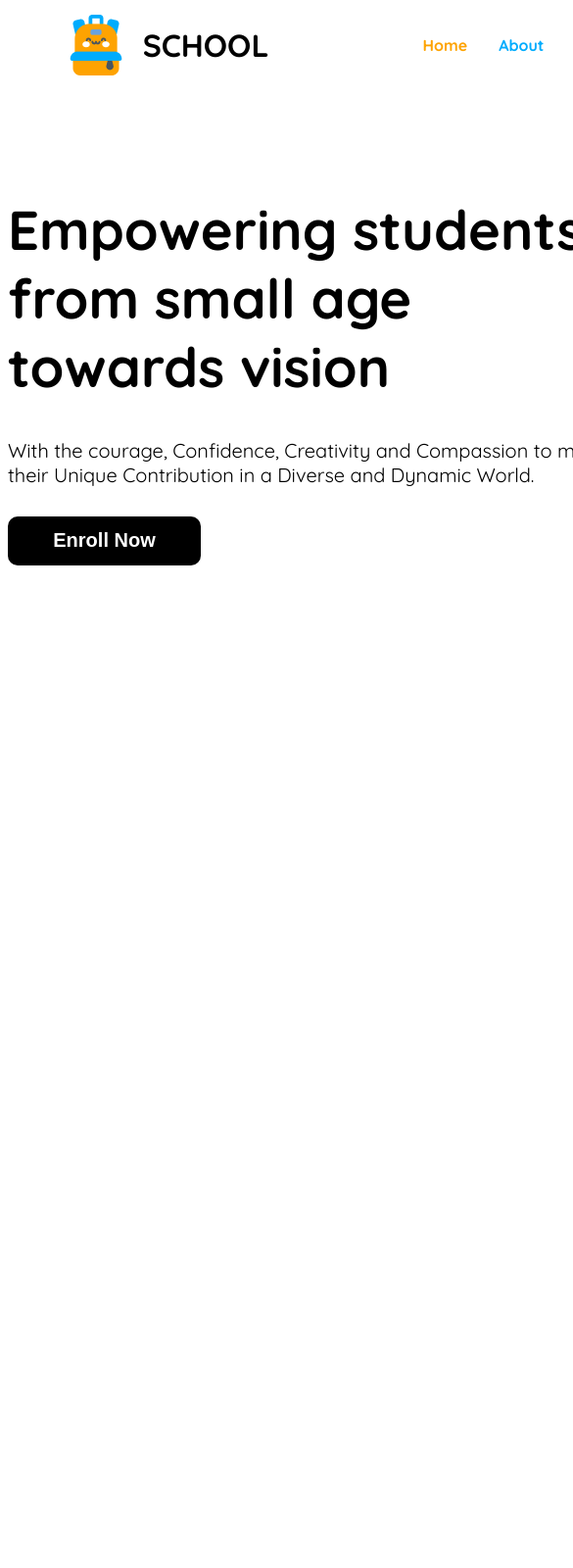
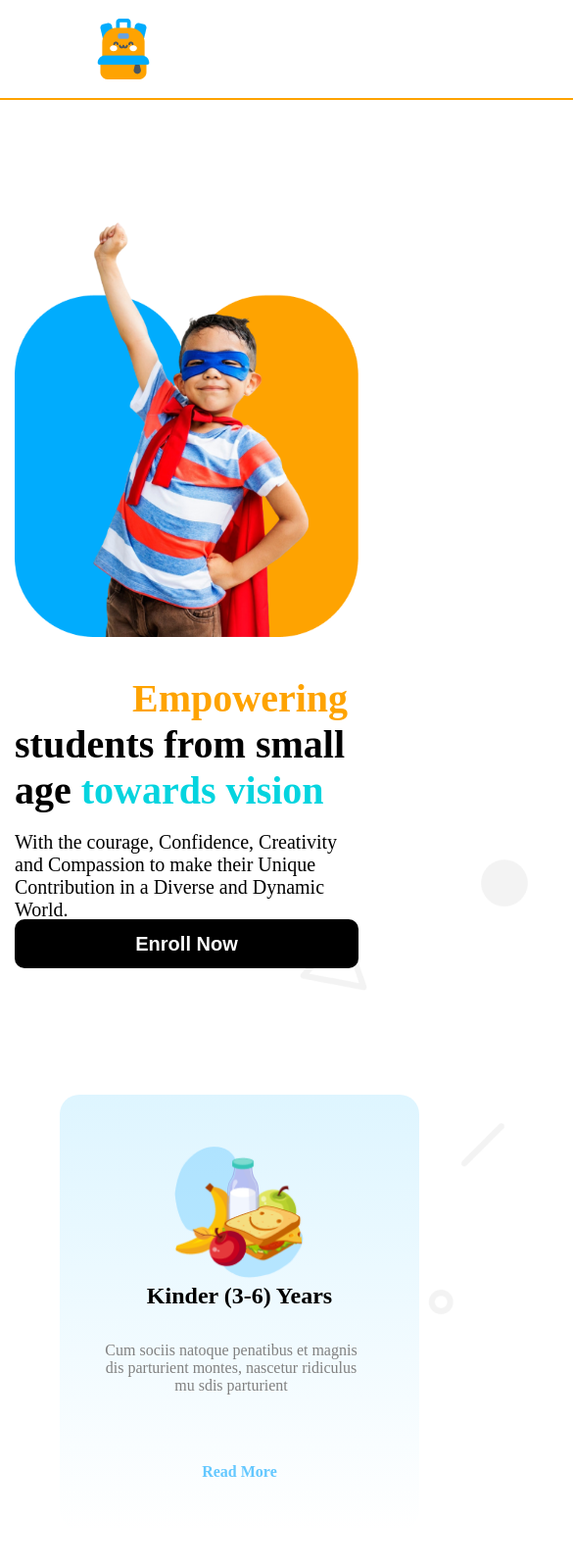
Before and after one commit to kamru25/kids-school, a plain HTML site: page index.html in a window 390 px wide. Shown: the top 1600 px of the page at 98% size, 585 px wide, since content can reach past the window. Before the commit the page ends 844 px from the top, so only its background shows below. Drawn offline with Linux system fonts and the light colour scheme.

Commit message:
curriculum add

```diff
--- a/index.html
+++ b/index.html
@@ -11,10 +11,10 @@
 
 <body class="quicksand-font">
   <header>
+    <nav class="navbar ">
       <nav class="navbar display-flex">
 
         <img class="nav-img" src="assets/logo.png" alt="" srcset="">
-
         <h4 class="school-text display-flex">SCHOOL</h4>
 
 
@@ -27,23 +27,65 @@
         <button class="primary-button">Contact</button>
       </nav>
 
+    </nav>
+
+
   </header>
   <main>
     <div class="header-section  display-flex">
       <div class="header-content-area">
-        <h1 class="content-hading">Empowering
-          students from small age towards vision</h1>
+        <h1 class="content-hading"><span class="color-1">Empowering</span>
+          students from small age <span class="color-3">towards vision</span></h1>
         <p class="content">With the courage, Confidence, Creativity and Compassion to make their Unique Contribution in
           a Diverse and Dynamic
           World.</p>
-        <button class="content-area-button">Enroll Now</button>
+        <div><button class="content-area-button">Enroll Now</button></div>
+
       </div>
 
       <div class="header-img-area">
-        <img src="assets/hero-kids.png" alt="" srcset="">
+        <img class="main-img" src="assets/hero-kids.png" alt="" srcset="">
 
       </div>
     </div>
+
+
+
+
+    <div class="curriculum-section">
+
+
+      <div class="curriculum-section-div">
+
+        <div class="curriculum-div-1 color-gr-1">
+          <img class="curriculum-section-img" src="assets/kinder.png" alt="">
+          <h4 class="curriculum-section-4">Kinder (3-6) Years</h4>
+          <p class="curriculum-section-content">Cum sociis natoque penatibus et magnis
+            dis parturient montes, nascetur ridiculus
+            mu sdis parturient</p>
+          <h4 class="read-1">Read More</h4>
+        </div>
+        <div class="curriculum-div-1 color-gr-2">
+          <img class="curriculum-section-img" src="assets/elementary.png" alt="">
+          <h4 class="curriculum-section-4">Kinder (3-6) Years</h4>
+          <p class="curriculum-section-content">Cum sociis natoque penatibus et magnis
+            dis parturient montes, nascetur ridiculus
+            mu sdis parturient</p>
+          <h4 class="read-2">Read More</h4>
+        </div>
+        <div class="curriculum-div-1 color-gr-3">
+          <img class="curriculum-section-img" src="assets/middle.png" alt="">
+          <h4 class="curriculum-section-4">Kinder (3-6) Years</h4>
+          <p class="curriculum-section-content">Cum sociis natoque penatibus et magnis
+            dis parturient montes, nascetur ridiculus
+            mu sdis parturient</p>
+          <h4 class="read-3">Read More</h4>
+        </div>
+      </div>
+    </div>
+
+
+
 
   </main>
   <footer>
--- a/style/style.css
+++ b/style/style.css
@@ -1,4 +1,8 @@
-@import url('https://fonts.googleapis.com/css2?family=Quicksand:wght@300..700&display=swap');
+*{
+  padding: 0;
+  margin: 0;
+}
+  @import url('https://fonts.googleapis.com/css2?family=Quicksand:wght@300..700&display=swap');
 
 
 .quicksand-font {
@@ -7,6 +11,8 @@
   font-weight: 400;
   font-style: normal;
 }
+
+
 
 
 /* shared style */
@@ -26,7 +32,7 @@
 .navbar{
  justify-content: space-around;
  width: 1160px;
- height: 62px;
+ height: 102px;
  margin: 0 auto;
  margin-top: 15px;
  text-align: center;
@@ -77,12 +83,11 @@ color: #05D4DF;
 .color-4{
 color: #5D58EF;
 }
-/* header area */
 .header-section{
- width: 1162px;
+ width: 1160px;
 height: 575px;
 margin: 0 auto;
-justify-content: space-between;
+display: flex;
 }
 .header-content-area{
 width: 640px;
@@ -111,6 +116,167 @@ color: white;
 border-radius: 10px;
 border: none;
 margin-top: 10px;
+}
+.curriculum-section{
+  background-image: url(/assets/bg.png);
+  width: 1440px;
+  height: 879px;
+  display: flex;
+}
+.curriculum-heading{
+
+  margin-top: 60px;
+  margin-bottom: 80px;
+  text-align: center;
+  border: 2px solid green;
+  height: 20px;
+
+}
+.curriculum-section-div{
+
+  height: 482px;
+  display: flex;
+  margin-top: 40px;
+  justify-content: space-between;
+  margin-left: 180px;
+}
+
+.curriculum-div-1{
+  margin-top: 200px;
+  width: 367px;
+  height: 476px;
+  margin-right: 28px;
+  border: 1px solid green;
+  border: none;
+  border-radius: 20px;
+  background: linear-gradient(#FFF4DC,#FFFFFF);
+}
+.color-gr-1{
+   background: linear-gradient(#DEF5FF,#FFFFFF);
+}
+.color-gr-2{
+   background: linear-gradient(#FFF4DC,#FFFFFF);
+}
+.color-gr-3{
+   background: linear-gradient(#F2E8FF,#FFFFFF);
+}
+
+.curriculum-section-img{
+  width: 136px;
+  height: 136px;
+  padding: 52px 115px 0px 115px;
+ text-align: center;
+}
+.curriculum-section-4{
+  font-size: 1.5rem;
+  text-align: center;
+}
+.curriculum-section-content{
+
+   font-size: 1rem;
+   width: 270px;
+   height: 74px;
+   text-align: center;
+   padding: 33px 40px 0px 40px;
+   color: #808080;
+}
+.read-1,.read-2,.read-3{
+  margin-top: 50px;
+  text-align: center;
+  : 33px 91px 0px 91px;
+}
+.read-1{
+  color: #64C8FF;
+}
+.read-2{
+  color:#F0AA00;
+}
+.read-3{
+  color: #8700FF;
+}
+.hide{
+  display: none;
+}
+@media screen and (max-width: 576px) {
+
+
+  .navbar{
+ flex-direction: column;
+ width: 95vh;
+ margin: auto;
+ text-align: left;
+ align-items: center;
+ height: 100px;
+ border-bottom: 2px solid #FEA301 ;
+ margin-bottom: 200px;
+
+}
+.nav-links{
+  flex-direction: column;
+  display: none;
+
+}
+.nav-img{
+  margin-left: -550px;
+}
+.school-text{
+  display: none;
+}
+.primary-button{
+  display: none;
+}
+.header-section{
+  flex-direction: column;
+   flex-direction: column-reverse;
+}
+.main-img{
+
+  margin-top: -200px;
+   margin-left: 15px;
+  margin-right: 8px;
+  width: 90vw;
+  margin-bottom: 40px;
+
 
 
 }
+.color-1{
+  margin-left: 120px;
+}
+.content-hading{
+   width: 90vw;
+   margin-top: -5px;
+   margin-left: 15px;
+   font-size: 2.5rem;
+
+}
+.content{
+   width: 90vw;
+   margin-left: 15px;
+}
+.content-area-button{
+  width: 90vw;
+  margin-top: 40px;
+  margin-left: 15px;
+
+}
+
+.curriculum-heading{
+  display: none;
+}
+.curriculum-section-div{
+  flex-direction: column;
+  width: 95vw;
+  padding-left: 60px;
+  margin-left: 1px;
+
+
+}
+.curriculum-div-1{
+   margin-bottom: -150px;
+}
+.read-1,.read-2,.read-3{
+  margin-bottom: 50px;
+}
+
+}
```
Lines whose indentation alone changed are shown as unchanged.
